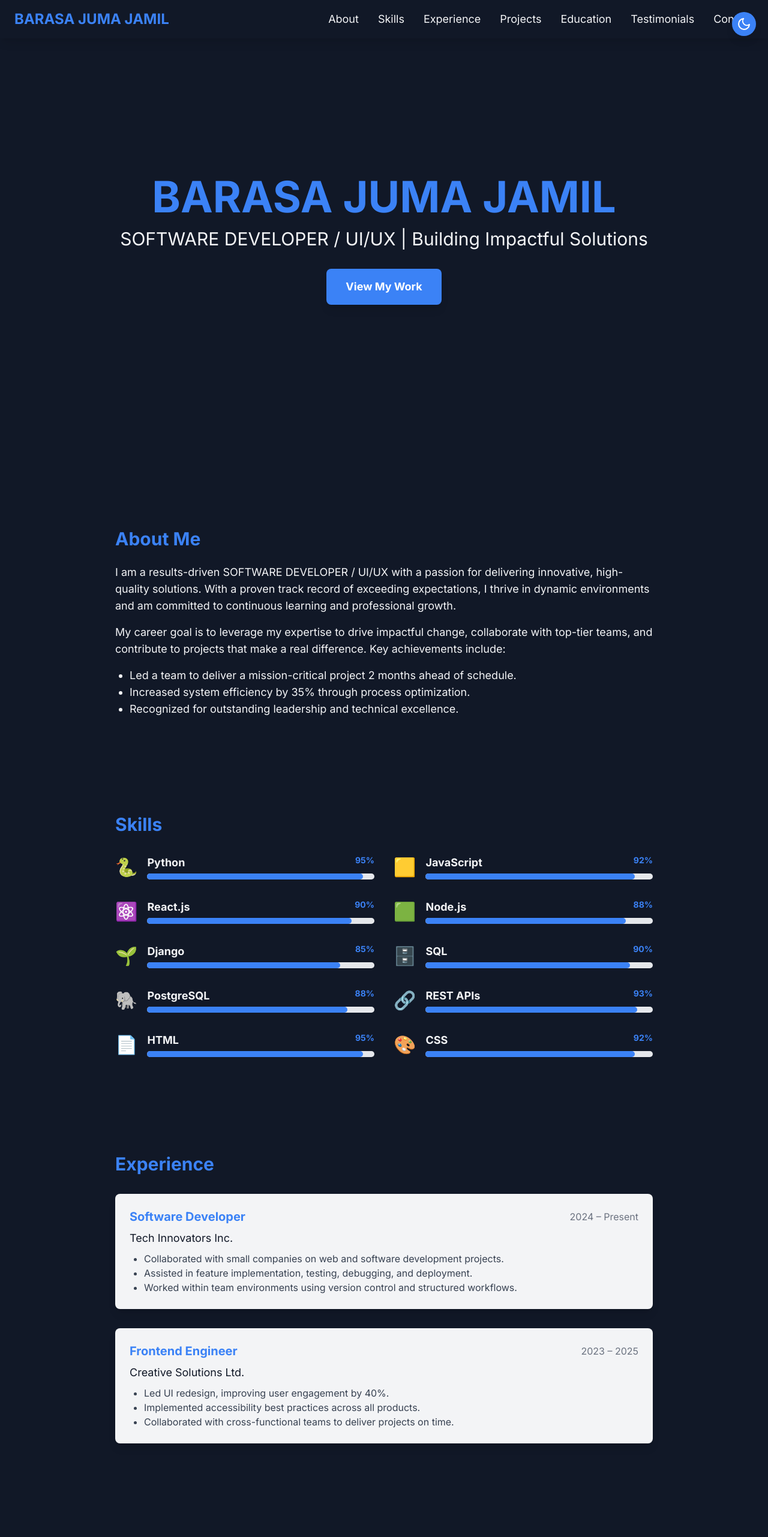
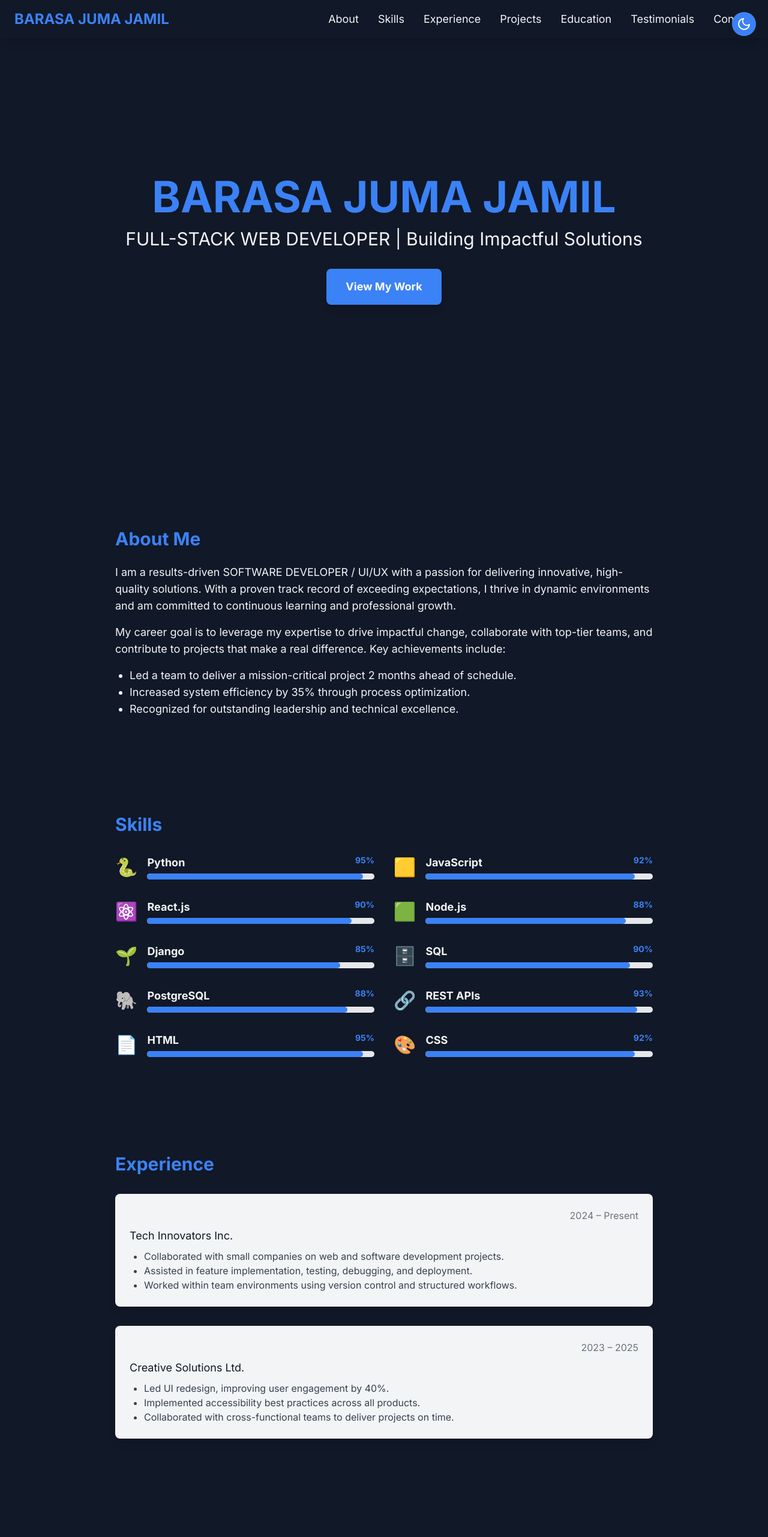
Before and after one commit to jamiljuma2/portfilio, a React (Create React App) app: page / in a window 1280 px wide. Shown: the top 2562 px of the page at 60% size. Built offline with nearby package versions, Linux system fonts and the light colour scheme; the HTML template or start-up script is replaced by a standard one.

Commit message:
Commit all changes

```diff
--- a/src/components/Experience.js
+++ b/src/components/Experience.js
@@ -2,7 +2,7 @@ import React from 'react';
 
 const experiences = [
   {
-    role: 'Software Developer',
+
     company: 'Tech Innovators Inc.',
     period: '2024 – Present',
     achievements: [
@@ -12,7 +12,7 @@ const experiences = [
     ]
   },
   {
-    role: 'Frontend Engineer',
+
     company: 'Creative Solutions Ltd.',
     period: '2023 – 2025',
     achievements: [
--- a/src/components/Hero.js
+++ b/src/components/Hero.js
@@ -23,7 +23,7 @@ const Hero = () => (
       animate={{ opacity: 1, y: 0 }}
       transition={{ delay: 0.4, duration: 0.7 }}
     >
-      SOFTWARE DEVELOPER / UI/UX | Building Impactful Solutions
+      FULL-STACK WEB DEVELOPER | Building Impactful Solutions
     </motion.h2>
     <motion.a
       href="#projects"
--- a/src/components/Projects.js
+++ b/src/components/Projects.js
@@ -6,7 +6,7 @@ const projects = [
     title: 'Online Marketplace for Writers and Students',
     image: '/edulinkwriters-screenshot.png', // Place the screenshot in the public folder with this name
     description: 'A platform connecting writers and students for academic and creative projects, featuring secure payments and real-time messaging.',
-    technologies: ['React.js', 'Node.js', 'PostgreSQL', 'REST APIs', 'Supabase'],
+    technologies: ['Next.js', 'Node.js', 'PostgreSQL', 'REST APIs', 'Supabase'],
     challenges: 'Built scalable user authentication, integrated Supabase for real-time data, and optimized for high concurrency.',
     link: 'https://www.edulinkwriters.com'
   },
```
